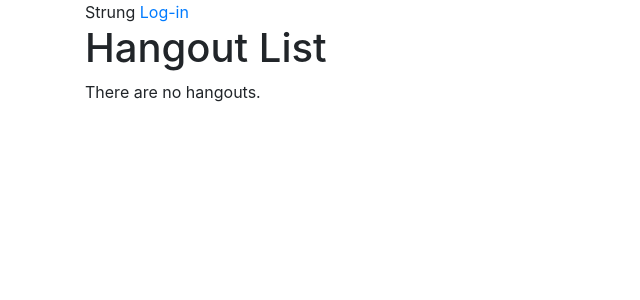
After one commit to shaun-jacks/strung, a Django app: template django_strung/hangouts/templates/hangouts/hangout_list.html in a window 1280 px wide. The commit adds this page. Shown: the top 300 px of the page, without its empty margins (0-640 px from the left). Run offline with Django 3.2, Linux system fonts and the light colour scheme; the template is opened without the code that fills it, so the values that code supplies are empty; some libraries are stand-ins or nearby versions.

Commit message:
added generic list view of hangouts posted, need to make a detail view, and sort  by date created,  add a title,  and pagination. Will then begin thinking about front end  design

```diff
--- /dev/null
+++ b/django_strung/hangouts/templates/hangouts/hangout_list.html
@@ -0,0 +1,16 @@
+{% extends "strung/base.html" %}
+
+{% block content %}
+  <h1>Hangout List</h1>
+  {% if hangout_list %}
+  <ul>
+    {% for hangout in hangout_list %}
+      <li>
+        <a href="#">{{ hangout.author.username }}</a> ({{hangout.description}})
+      </li>
+    {% endfor %}
+  </ul>
+  {% else %}
+    <p>There are no hangouts.</p>
+  {% endif %}
+{% endblock %}
--- a/django_strung/hangouts/urls.py
+++ b/django_strung/hangouts/urls.py
@@ -4,4 +4,5 @@ from . import views
 
 urlpatterns = [
     path('create/', views.create_hangout, name='create-hangout'),
+    path('hangout_list/', views.HangoutListView.as_view(), name='hangout_list'),
 ]
--- a/django_strung/strung/urls.py
+++ b/django_strung/strung/urls.py
@@ -1,7 +1,8 @@
 from django.urls import path
 from . import views
+from hangouts import views as hangout_views
 
 urlpatterns = [
-  path('', views.music_feed, name='music_feed'),
+  path('', hangout_views.HangoutListView.as_view(), name='music_feed'),
   path('discover', views.discover, name='discover'),
 ]
```
Also changed, not shown: django_strung/hangouts/views.py (+6 -1 lines), django_strung/strung/templates/strung/music_feed.html (+11 -0 lines), django_strung/db.sqlite3.
